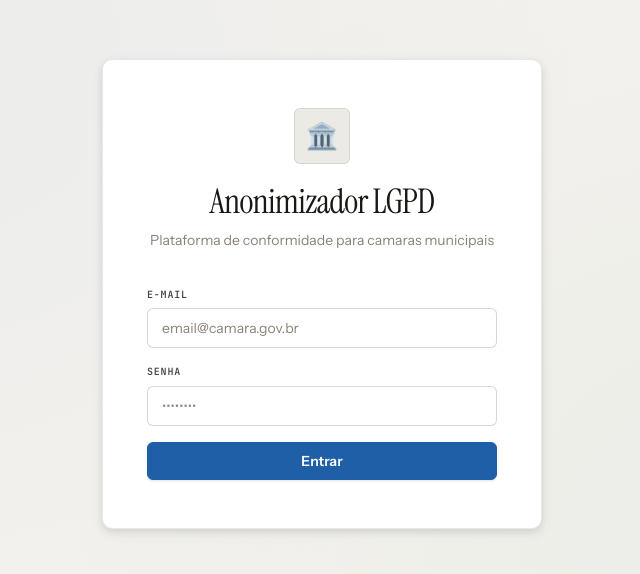
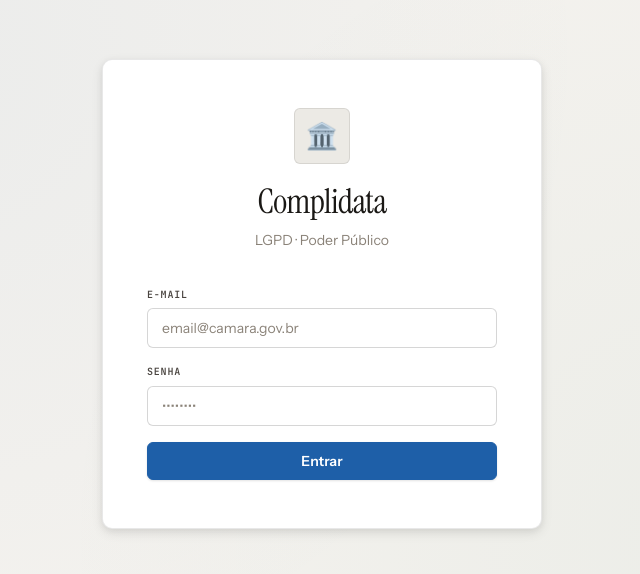
Before and after one commit to jofsalaverry-afk/anonimizador-lgpd, a React (Create React App) app in the folder frontend/: page / in a window 1280 px wide. Shown: the part 106-680 px from the top of the page, without its empty margins (318-958 px from the left). Built offline with nearby package versions, Linux system fonts and the light colour scheme; no server answers.

Commit message:
feat(brand): renomear produto para Complidata — LGPD Poder Público

```diff
--- a/frontend/src/components/Admin.js
+++ b/frontend/src/components/Admin.js
@@ -215,7 +215,7 @@ export default function Admin() {
         <div className="card login-card">
           <div className="login-header">
             <div className="login-icon">🛡️</div>
-            <h1 className="login-title">Admin — Anonimizador LGPD</h1>
+            <h1 className="login-title">Admin — Complidata</h1>
             <p className="login-subtitle">Acesso restrito</p>
           </div>
           <form onSubmit={handleLogin}>
@@ -245,7 +245,7 @@ export default function Admin() {
       <header className="header">
         <div className="header-brand">
           <span className="header-brand-icon">🛡️</span>
-          <span className="header-brand-text">Admin — Anonimizador LGPD</span>
+          <span className="header-brand-text">Admin — Complidata</span>
         </div>
         <button onClick={handleLogout} className="btn-logout">Sair</button>
       </header>
--- a/frontend/src/components/Dashboard.js
+++ b/frontend/src/components/Dashboard.js
@@ -43,8 +43,8 @@ export default function Dashboard({ usuario, token, onLogout, onTokenInvalido })
           <div className="sidebar-brand">
             <div className="sidebar-logo">🏛️</div>
             <div>
-              <div className="sidebar-brand-name">Anonimizador</div>
-              <div className="sidebar-brand-sub">LGPD Compliance</div>
+              <div className="sidebar-brand-name">Complidata</div>
+              <div className="sidebar-brand-sub">LGPD · Poder Público</div>
             </div>
           </div>
 
@@ -103,7 +103,7 @@ export default function Dashboard({ usuario, token, onLogout, onTokenInvalido })
       <div className="content-area">
         <header className="content-header">
           <h1 className="content-header-title">
-            {showSidebar ? PAGE_TITLES[pagina] || pagina : 'Anonimizador LGPD'}
+            {showSidebar ? PAGE_TITLES[pagina] || pagina : 'Complidata'}
           </h1>
           <div className="content-header-right">
             <AlertasCenter token={token} />
--- a/frontend/src/components/Login.js
+++ b/frontend/src/components/Login.js
@@ -95,8 +95,8 @@ export default function Login({ onLogin }) {
       <div className="login-card">
         <div className="login-header">
           <div className="login-icon">🏛️</div>
-          <h1 className="login-title">Anonimizador LGPD</h1>
-          <p className="login-subtitle">Plataforma de conformidade para camaras municipais</p>
+          <h1 className="login-title">Complidata</h1>
+          <p className="login-subtitle">LGPD · Poder Público</p>
         </div>
         <form onSubmit={handleSubmit}>
           <label>E-mail</label>
```
